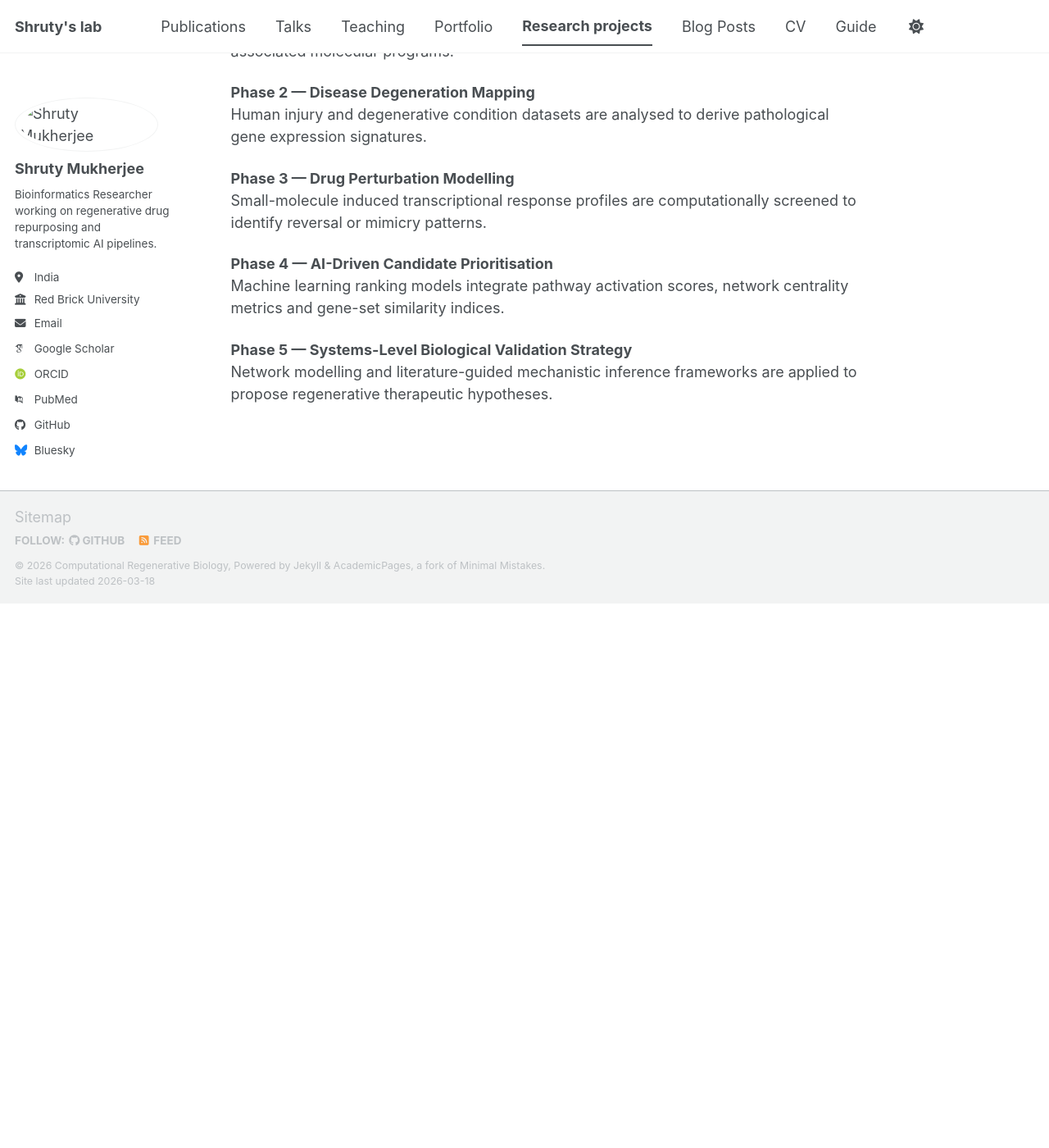
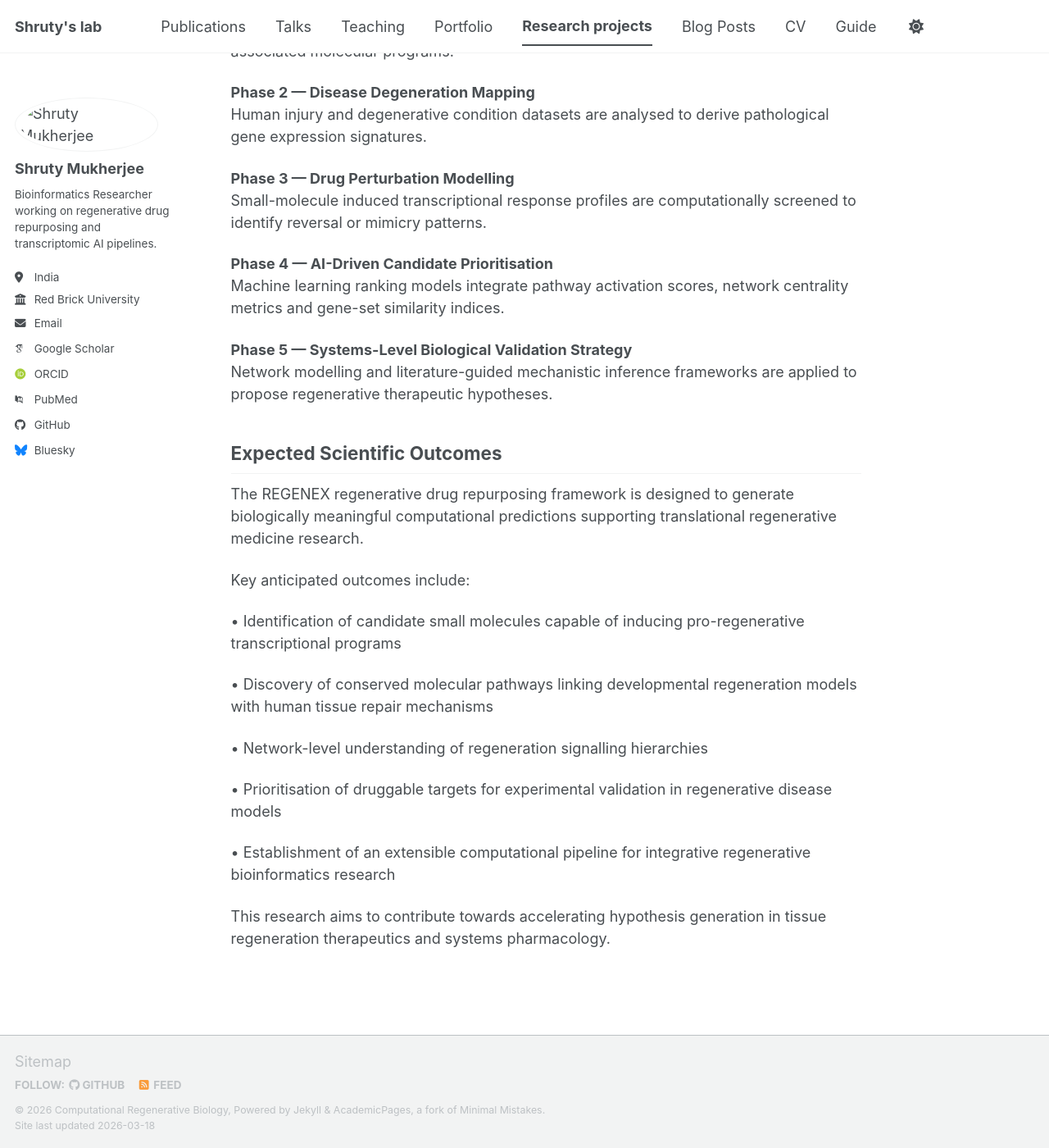
Before and after one commit to Shruty380/REGENEX.0, a Jekyll site: the page built from _pages/projects.md, in a window 1280 px wide and 1400 px high, scrolled down 3045 px. Shown: the whole window at 82% size. Built offline with Jekyll 4.4.1, drawn with Linux system fonts in a browser that asks for light colours; some web fonts are replaced; a script bundle is joined from its source files by our own code; library files that are not in the unit come from our copies; before the commit the page ends 3781 px from its top, so only the background shows below that.

Commit message:
Add expected scientific outcomes section
Added expected scientific outcomes for the REGENEX framework.

```diff
--- a/_pages/projects.md
+++ b/_pages/projects.md
@@ -81,3 +81,21 @@ Machine learning ranking models integrate pathway activation scores, network cen
 
 **Phase 5 — Systems-Level Biological Validation Strategy**
 Network modelling and literature-guided mechanistic inference frameworks are applied to propose regenerative therapeutic hypotheses.
+
+## Expected Scientific Outcomes
+
+The REGENEX regenerative drug repurposing framework is designed to generate biologically meaningful computational predictions supporting translational regenerative medicine research.
+
+Key anticipated outcomes include:
+
+• Identification of candidate small molecules capable of inducing pro-regenerative transcriptional programs
+
+• Discovery of conserved molecular pathways linking developmental regeneration models with human tissue repair mechanisms
+
+• Network-level understanding of regeneration signalling hierarchies
+
+• Prioritisation of druggable targets for experimental validation in regenerative disease models
+
+• Establishment of an extensible computational pipeline for integrative regenerative bioinformatics research
+
+This research aims to contribute towards accelerating hypothesis generation in tissue regeneration therapeutics and systems pharmacology.
```
